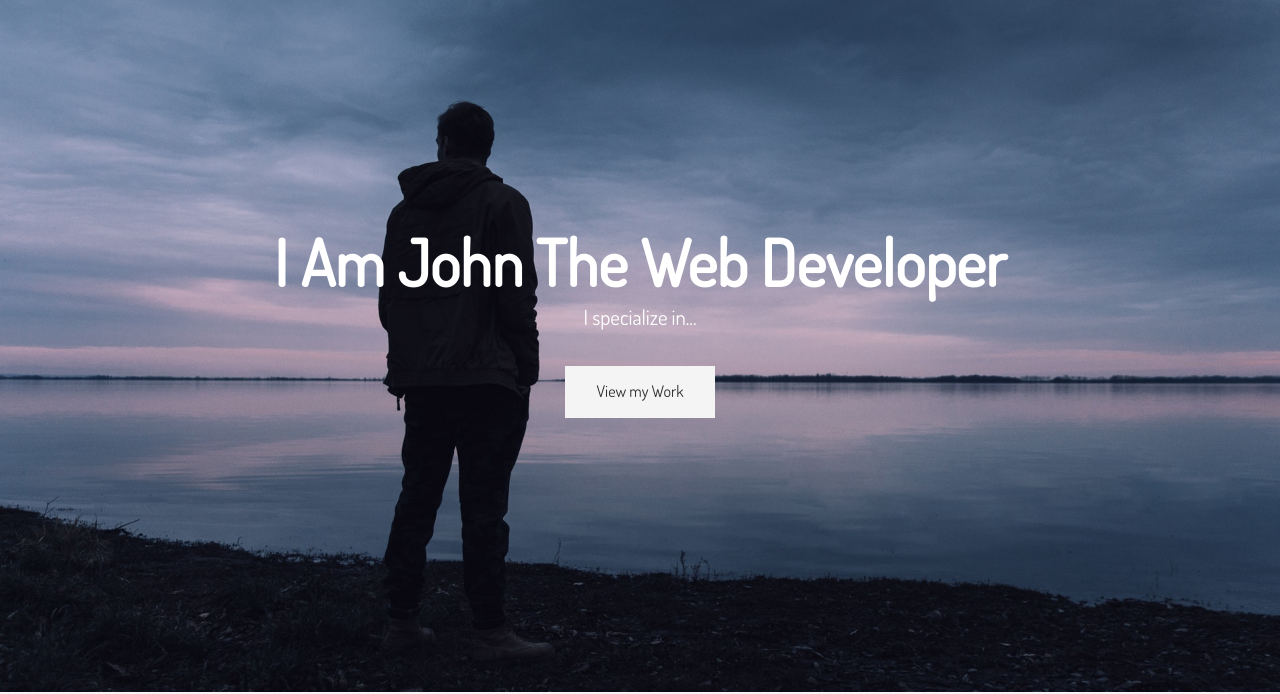
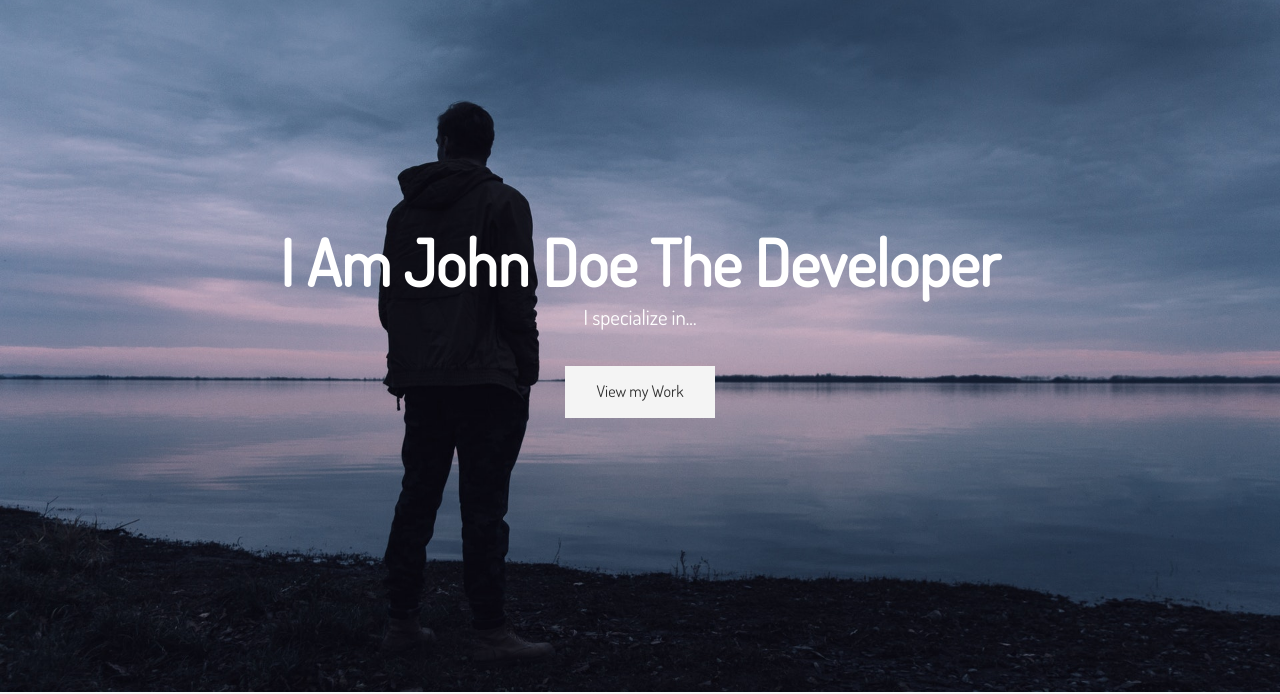
Before and after one commit to sparkymagic/Portfolio_Sample, a website: page dist/index.html in a window 1280 px wide. Shown: the part 108-802 px from the top of the page. Drawn offline with Linux system fonts and the light colour scheme.

Commit message:
second commit

```diff
--- a/dist/index.html
+++ b/dist/index.html
@@ -14,7 +14,7 @@
     ></script>
     <link rel="stylesheet" href="css/main.css" />
 
-    <title>John Doe | Portfolio</title>
+    <title>Sample | Portfolio</title>
   </head>
   <body>
     <!-- Header -->
@@ -31,11 +31,11 @@
         </nav>
         <div class="header-content">
           <h1>
-            I Am John The
+            I Am John Doe The
             <span
               class="txt-type"
               data-wait="3000"
-              data-words='["Web Developer","Photographer","Programmer", "Athlete"]'
+              data-words='["Developer","Photographer","Programmer", "Sample Page"]'
             ></span>
           </h1>
           <p class="lead">I specialize in...</p>
```
